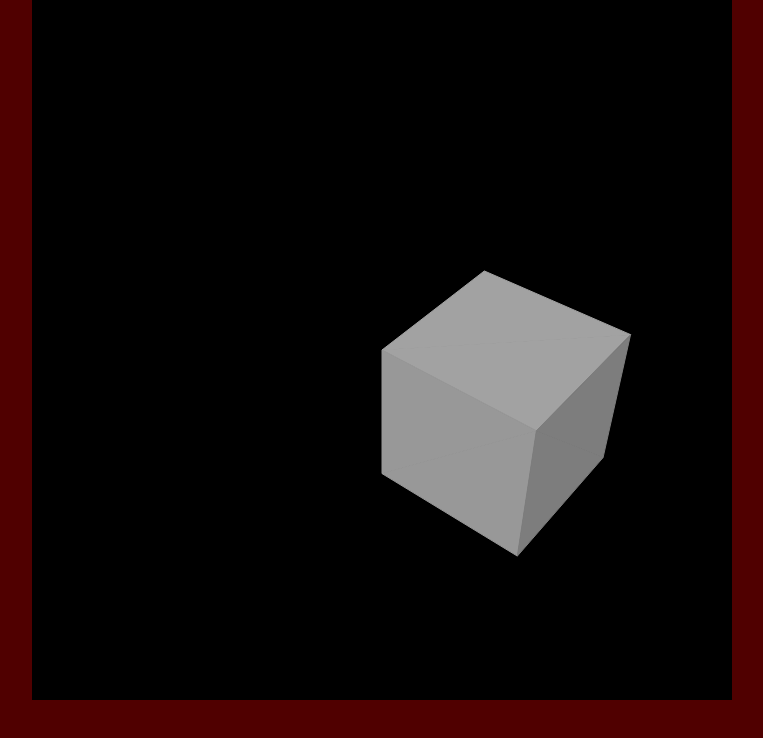
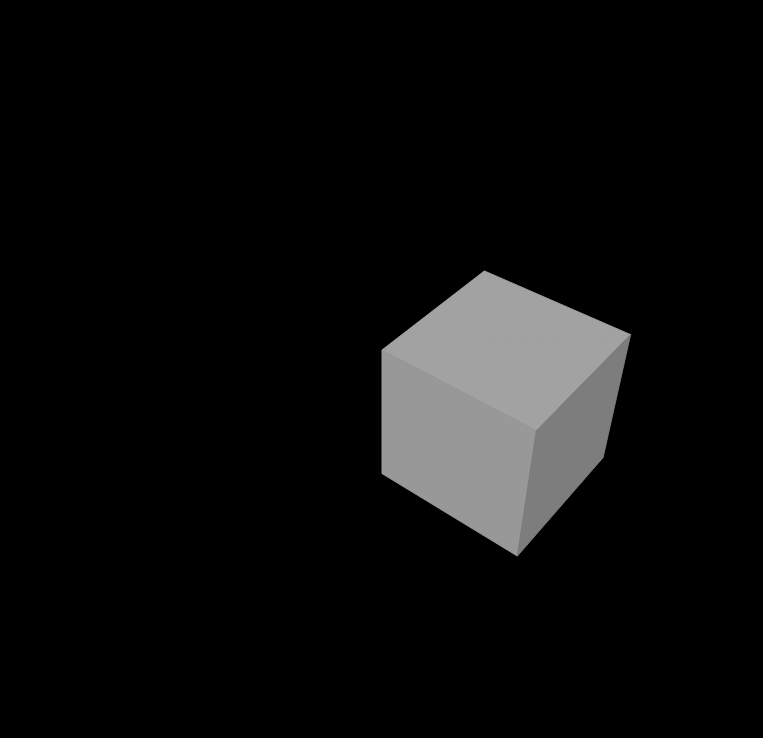
Before and after one commit to GreaseCube/Software-Renderer, a plain HTML site: page source/index.html in a window 1280 px wide. Shown: the whole page, without its empty margins (258-1021 px from the left). Drawn offline with Linux system fonts and the light colour scheme.

Commit message:
Update style.css

```diff
--- a/source/style.css
+++ b/source/style.css
@@ -8,6 +8,6 @@
 
 body {
 	margin: 0;
-	background-color: rgb(80, 0, 0);
+	background-color: rgb(0, 0, 0);
 
 }
```
